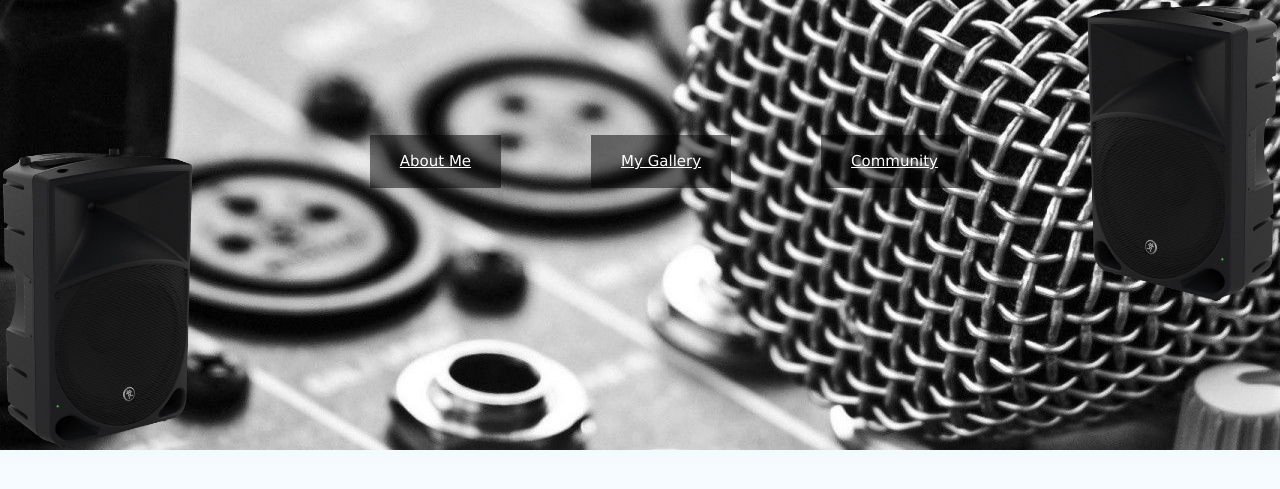
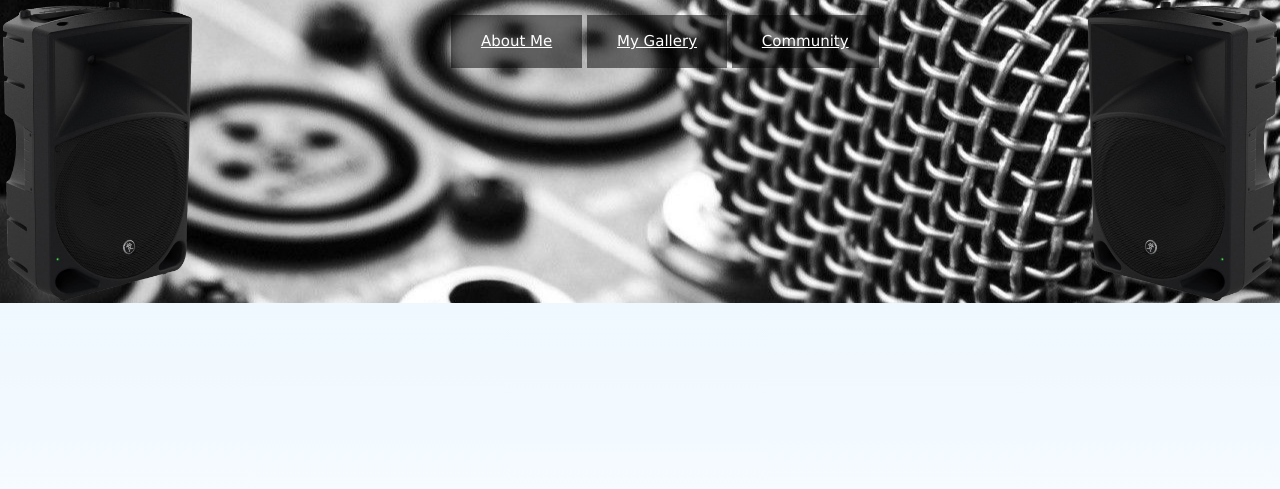
Before and after one commit to Kriyoni/kriyoni.github.io, a PHP site: the page made by Portfolio ko/index.php in a window 1280 px wide. Shown: the top 489 px of the page. Run offline with PHP 8.4, Linux system fonts and the light colour scheme.

Commit message:
front end revision

```diff
--- a/Portfolio ko/css/style.css
+++ b/Portfolio ko/css/style.css
@@ -25,6 +25,7 @@ header
 }
 .col-3
 {
+	vertical-align: top; /*added by michael*/
 	margin: 0px;
 	/*background-color: #c7c7c7;*/
 	display: inline-block;
@@ -67,26 +68,27 @@ filter: FlipH;
 }
 #nav-bar
 {
-	padding-left: 130px;
+	/*padding-left: 130px;*/ /*commented by michael*/
 }
 #nav-bar ul
 {
-
-list-style: none;
+	list-style: none;
+    text-align: center; /*added by michael*/
 }
 #nav-bar ul li
 {
 	color: white;
 	text-align: center;
-	float: left;
-	margin-top: 120px;
+	/*float: left;*/ /*commented by michael*/
+	display: inline-block; /*added by michael*/
+	/*margin-top: 120px;*/ /*commented by michael*/
 	padding : 15px 30px 15px 30px;
 	background-color: rgba(0,0,0,.5);
 
 }
 #push-to-right
 {
-	margin-left: 90px;
+	/*margin-left: 90px;*/ /*commented by michael*/
 }
 /*END OF SECTION FOR THE HEADER*/
 
--- a/Portfolio ko/index.html
+++ b/Portfolio ko/index.html
@@ -7,6 +7,8 @@
 	<link rel="stylesheet" type="text/css" href="css/style.css">
 </head>
 <body>
+	<!-- revised by michael removing new lines of starting tags inside header tag, ... behvioral problem of display:inline-block causing an immortal gap like margin -->
+	<!-- issue reference:  https://css-tricks.com/fighting-the-space-between-inline-block-elements/ -->
 	<header><div class="col-3">
 			<img  id="left-speaker" class="speaker-size" src="css/images/speaker-desig.png" alt="Why?">
 		</div><div  id="main-body" class="col-3">
@@ -21,9 +23,6 @@
 			<img  id="right-speaker" class="speaker-size" src="css/images/speaker-desig.png" alt="Why?">
 		</div>
 	</header>
-
-
-
 	<div>
 		<div style="height: 500px;"></div>
 		<div id="aboutme" class="about-me-text" style="text-align: center"><b>About Me</b></div>
```
Lines whose indentation alone changed are shown as unchanged.
